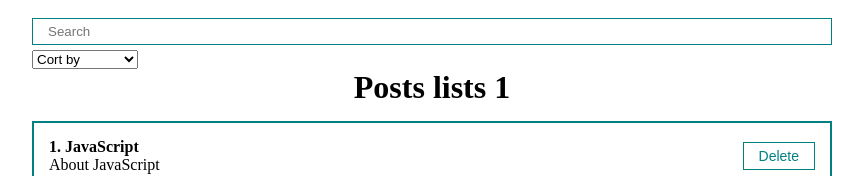
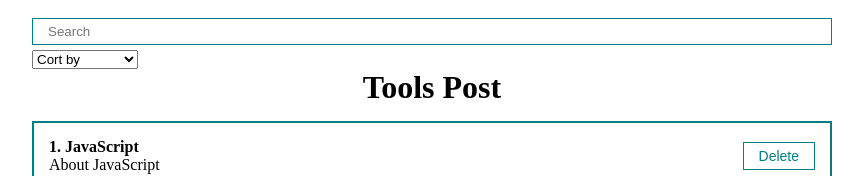
Before and after one commit to marinaobruch/react-course-base, a React (Create React App) app: page / in a window 1280 px wide. Shown: the part 121-297 px from the top of the page, without its empty margins (208-1071 px from the left). Built offline with nearby package versions, Linux system fonts and the light colour scheme.

Commit message:
small fixes

```diff
--- a/src/App.js
+++ b/src/App.js
@@ -45,7 +45,7 @@ function App() {
         <PostList
           remove={removePost}
           posts={sortedAndSearchedPosts}
-          title={"Posts lists 1"}
+          title={"Tools Post"}
         />
       ) : (
         <h1 style={{ textAlign: "center" }}>Posts not found </h1>
```
